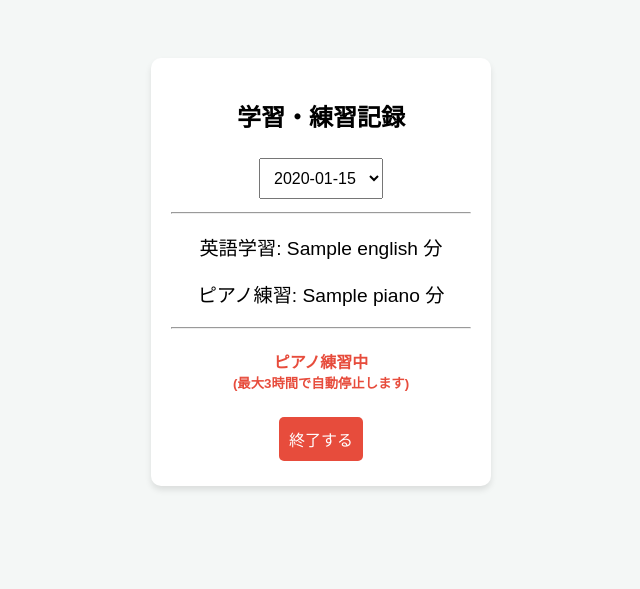
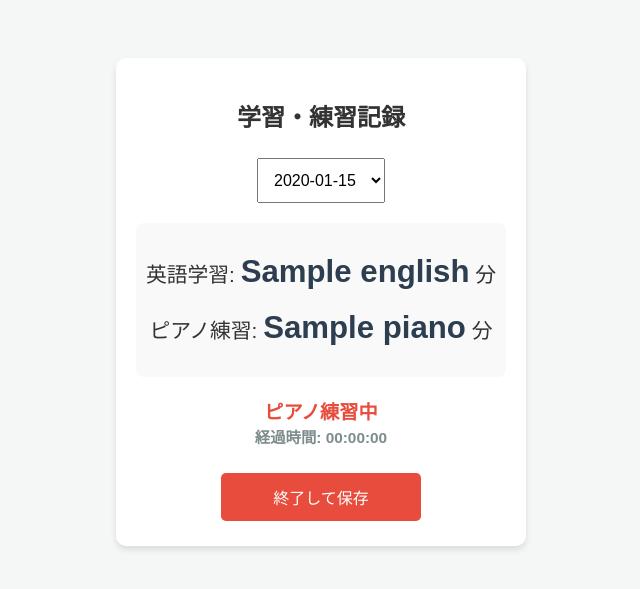
Before and after one commit to wadayym/LearningRecord, a Flask app: template templates/index.html in a window 1280 px wide. Shown: the top 589 px of the page, without its empty margins (319-959 px from the left). Run offline with Flask 3, Linux system fonts and the light colour scheme; the template is opened without the code that fills it: most values are stand-ins (such as "Sample title", 1, 10 or a date in 2020).

Commit message:
終了ボタンをクリックしなくても学習時間は更新されるようにした。

```diff
--- a/app.py
+++ b/application.py
@@ -2,14 +2,13 @@ import os
 import json
 from datetime import datetime, timedelta
 import pytz
-from flask import Flask, render_template, request, redirect, url_for
+from flask import Flask, render_template, request, redirect, url_for, jsonify
 
 app = Flask(__name__)
 
-# 設定
 DATA_FILE = 'data.json'
 JST = pytz.timezone('Asia/Tokyo')
-MAX_SECONDS = 3 * 60 * 60  # 3時間
+MAX_SECONDS = 3 * 60 * 60
 
 def load_data():
     if os.path.exists(DATA_FILE):
@@ -24,64 +23,49 @@ def save_data(data):
 def get_now_jst():
     return datetime.now(JST)
 
-def process_session_end(data):
-    """セッションを終了し、時間を記録する（3時間制限と日付またぎ対応）"""
-    session = data["active_session"]
-    if not session:
-        return
+def calculate_and_add(data, session_type, start_dt, end_dt):
+    """時間を計算して日付ごとに配分する共通ロジック"""
+    current_dt = start_dt
+    while current_dt < end_dt:
+        day_end = datetime.combine(current_dt.date(), datetime.max.time()).replace(tzinfo=JST)
+        actual_end = min(end_dt, day_end)
 
-    start_time = datetime.fromisoformat(session["start_time"])
-    now = get_now_jst()
-
-    # 最大3時間までの制限
-    end_time = min(now, start_time + timedelta(seconds=MAX_SECONDS))
-
-    duration = (end_time - start_time).total_seconds()
-
-    # 日付をまたぐ場合の計算
-    current_dt = start_time
-    while current_dt.date() <= end_time.date():
-        # その日の終わり（23:59:59）か、終了時刻の早い方
-        day_end = datetime.combine(current_dt.date(), datetime.max.time()).replace(tzinfo=JST)
-        actual_end = min(end_time, day_end)
-
-        day_sec = (actual_end - current_dt).total_seconds()
+        duration_sec = (actual_end - current_dt).total_seconds()
         date_str = current_dt.strftime('%Y-%m-%d')
 
         if date_str not in data["records"]:
             data["records"][date_str] = {"english": 0, "piano": 0}
 
-        data["records"][date_str][session["type"]] += round(day_sec / 60) # 分単位で保存
+        # 秒単位の蓄積を許容し、表示時に分にする（精度向上のため）
+        data["records"][date_str][session_type] += duration_sec
 
-        if actual_end == end_time:
-            break
         current_dt = datetime.combine(current_dt.date() + timedelta(days=1), datetime.min.time()).replace(tzinfo=JST)
-
-    data["active_session"] = None
-    save_data(data)
 
 @app.route('/')
 def index():
     data = load_data()
     now = get_now_jst()
 
-    # 自動終了チェック (ページ読み込み時に3時間を超えていたら終了させる)
+    # 3時間制限の自動終了チェック
     if data["active_session"]:
         start_time = datetime.fromisoformat(data["active_session"]["start_time"])
         if (now - start_time).total_seconds() >= MAX_SECONDS:
-            process_session_end(data)
+            stop() # 自動終了
             data = load_data()
 
     selected_date = request.args.get('date', now.strftime('%Y-%m-%d'))
-
-    # 表示用データ
     day_record = data["records"].get(selected_date, {"english": 0, "piano": 0})
 
-    # 日付選択肢（今日から過去30日分）
+    # 秒を分に変換して表示（小数点切り捨て）
+    display_record = {
+        "english": int(day_record["english"] // 60),
+        "piano": int(day_record["piano"] // 60)
+    }
+
     date_options = [(now - timedelta(days=i)).strftime('%Y-%m-%d') for i in range(30)]
 
     return render_template('index.html',
-                           record=day_record,
+                           record=display_record,
                            active_session=data["active_session"],
                            selected_date=selected_date,
                            date_options=date_options)
@@ -100,8 +84,32 @@ def start():
 @app.route('/stop', methods=['POST'])
 def stop():
     data = load_data()
-    process_session_end(data)
+    if data["active_session"]:
+        start_time = datetime.fromisoformat(data["active_session"]["start_time"])
+        now = get_now_jst()
+        end_time = min(now, start_time + timedelta(seconds=MAX_SECONDS))
+
+        calculate_and_add(data, data["active_session"]["type"], start_time, end_time)
+        data["active_session"] = None
+        save_data(data)
     return redirect(url_for('index'))
+
+@app.route('/update_midway', methods=['POST'])
+def update_midway():
+    """バックグラウンドで途中経過を保存するAPI"""
+    data = load_data()
+    if data["active_session"]:
+        start_time = datetime.fromisoformat(data["active_session"]["start_time"])
+        now = get_now_jst()
+
+        # 3時間を超えていないかチェック
+        if (now - start_time).total_seconds() <= MAX_SECONDS:
+            # 今回の増分を計算して保存し、開始時刻を「今」に更新する
+            calculate_and_add(data, data["active_session"]["type"], start_time, now)
+            data["active_session"]["start_time"] = now.isoformat()
+            save_data(data)
+            return jsonify({"status": "success"})
+    return jsonify({"status": "no_active_session"})
 
 if __name__ == '__main__':
     app.run(debug=True)
--- /dev/null
+++ b/requirements.txt
@@ -0,0 +1,2 @@
+Flask
+pytz
--- a/templates/index.html
+++ b/templates/index.html
@@ -3,15 +3,16 @@
 <head>
     <meta charset="UTF-8">
     <meta name="viewport" content="width=device-width, initial-scale=1.0">
-    <title>学習・ピアノ記録</title>
+    <title>学習・練習記録</title>
     <style>
-        body { font-family: sans-serif; text-align: center; padding-top: 50px; background-color: #f4f7f6; }
-        .card { background: white; padding: 20px; border-radius: 10px; display: inline-block; box-shadow: 0 4px 6px rgba(0,0,0,0.1); min-width: 300px; }
-        .status { font-weight: bold; color: #e74c3c; margin: 20px 0; }
-        .time-display { font-size: 1.2em; margin: 10px 0; }
-        select, button { padding: 10px; font-size: 1em; margin: 5px; cursor: pointer; }
-        .btn-start { background-color: #2ecc71; color: white; border: none; border-radius: 5px; }
-        .btn-stop { background-color: #e74c3c; color: white; border: none; border-radius: 5px; }
+        body { font-family: sans-serif; text-align: center; padding-top: 50px; background-color: #f4f7f6; color: #333; }
+        .card { background: white; padding: 20px; border-radius: 10px; display: inline-block; box-shadow: 0 4px 6px rgba(0,0,0,0.1); min-width: 350px; }
+        .status { font-weight: bold; color: #e74c3c; margin: 20px 0; font-size: 1.2em; }
+        .time-display { font-size: 1.3em; margin: 15px 0; background: #f9f9f9; padding: 10px; border-radius: 8px; }
+        .time-val { font-size: 1.5em; font-weight: bold; color: #2c3e50; }
+        select, button { padding: 12px; font-size: 1em; margin: 5px; cursor: pointer; }
+        .btn-start { background-color: #2ecc71; color: white; border: none; border-radius: 5px; width: 160px; }
+        .btn-stop { background-color: #e74c3c; color: white; border: none; border-radius: 5px; width: 200px; }
     </style>
 </head>
 <body>
@@ -19,7 +20,6 @@
 <div class="card">
     <h2>学習・練習記録</h2>
 
-    <!-- 日付選択 -->
     <form method="get" action="/">
         <select name="date" onchange="this.form.submit()">
             {% for date in date_options %}
@@ -28,26 +28,24 @@
         </select>
     </form>
 
-    <hr>
-
-    <!-- 時間表示 -->
     <div class="time-display">
-        <p>英語学習: {{ record.english }} 分</p>
-        <p>ピアノ練習: {{ record.piano }} 分</p>
+        <p>英語学習: <span id="eng-display" class="time-val">{{ record.english }}</span> 分</p>
+        <p>ピアノ練習: <span id="piano-display" class="time-val">{{ record.piano }}</span> 分</p>
     </div>
 
-    <hr>
-
-    <!-- ステータスと操作 -->
     {% if active_session %}
         <div class="status">
+            <span id="active-type-text">
                 {{ "英語学習中" if active_session.type == 'english' else "ピアノ練習中" }}
-            <br><small>(最大3時間で自動停止します)</small>
+            </span>
+            <br>
+            <span id="timer" style="font-size: 0.8em; color: #7f8c8d;">経過時間: 00:00:00</span>
         </div>
         <form method="post" action="/stop">
-            <button type="submit" class="btn-stop">終了する</button>
+            <button type="submit" class="btn-stop">終了して保存</button>
         </form>
     {% else %}
+        <div style="margin-top: 20px;">
             <form method="post" action="/start" style="display: inline-block;">
                 <input type="hidden" name="type" value="english">
                 <button type="submit" class="btn-start">英語学習 開始</button>
@@ -56,14 +54,44 @@
                 <input type="hidden" name="type" value="piano">
                 <button type="submit" class="btn-start">ピアノ練習 開始</button>
             </form>
+        </div>
     {% endif %}
 </div>
 
 <script>
-    // 実行中の場合は1分ごとにリロードして自動終了や表示を更新
     {% if active_session %}
-    setTimeout(function(){
-        location.reload();
+    const startTime = new Date("{{ active_session.start_time }}");
+    const sessionType = "{{ active_session.type }}";
+    const baseMinutes = parseInt(sessionType === 'english' ? "{{ record.english }}" : "{{ record.piano }}");
+    const displayElement = document.getElementById(sessionType === 'english' ? 'eng-display' : 'piano-display');
+    const timerElement = document.getElementById('timer');
+
+    function updateTimer() {
+        const now = new Date();
+        const diffSec = Math.floor((now - startTime) / 1000);
+
+        if (diffSec >= 3 * 3600) {
+            location.reload(); // 3時間経過でリロード（サーバー側で自動終了される）
+            return;
+        }
+
+        // 画面上の合計分を更新
+        const currentTotalMin = baseMinutes + Math.floor(diffSec / 60);
+        displayElement.innerText = currentTotalMin;
+
+        // 経過時間を hh:mm:ss 形式で表示
+        const h = String(Math.floor(diffSec / 3600)).padStart(2, '0');
+        const m = String(Math.floor((diffSec % 3600) / 60)).padStart(2, '0');
+        const s = String(diffSec % 60).padStart(2, '0');
+        timerElement.innerText = `経過時間: ${h}:${m}:${s}`;
+    }
+
+    // 1秒ごとに表示を更新
+    setInterval(updateTimer, 1000);
+
+    // 1分ごとにバックグラウンドでサーバーに保存
+    setInterval(function() {
+        fetch('/update_midway', { method: 'POST' });
     }, 60000);
     {% endif %}
 </script>
```
Also changed, not shown: data.json (added, +9 -0 lines), deploy.md (added, +22 -0 lines), .github/workflows/build_deploy.yml (added), 1 other file. Lines whose indentation alone changed are shown as unchanged.
